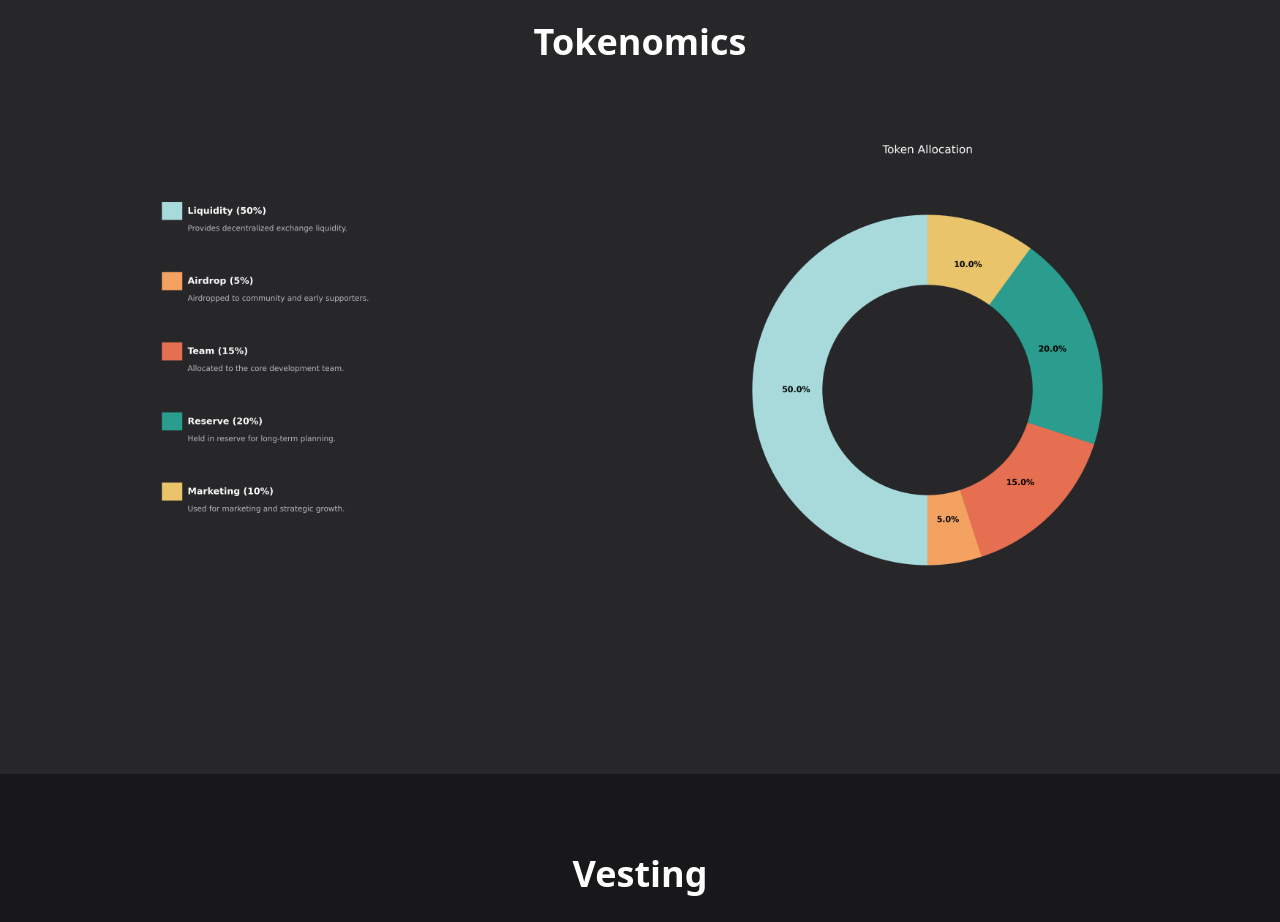
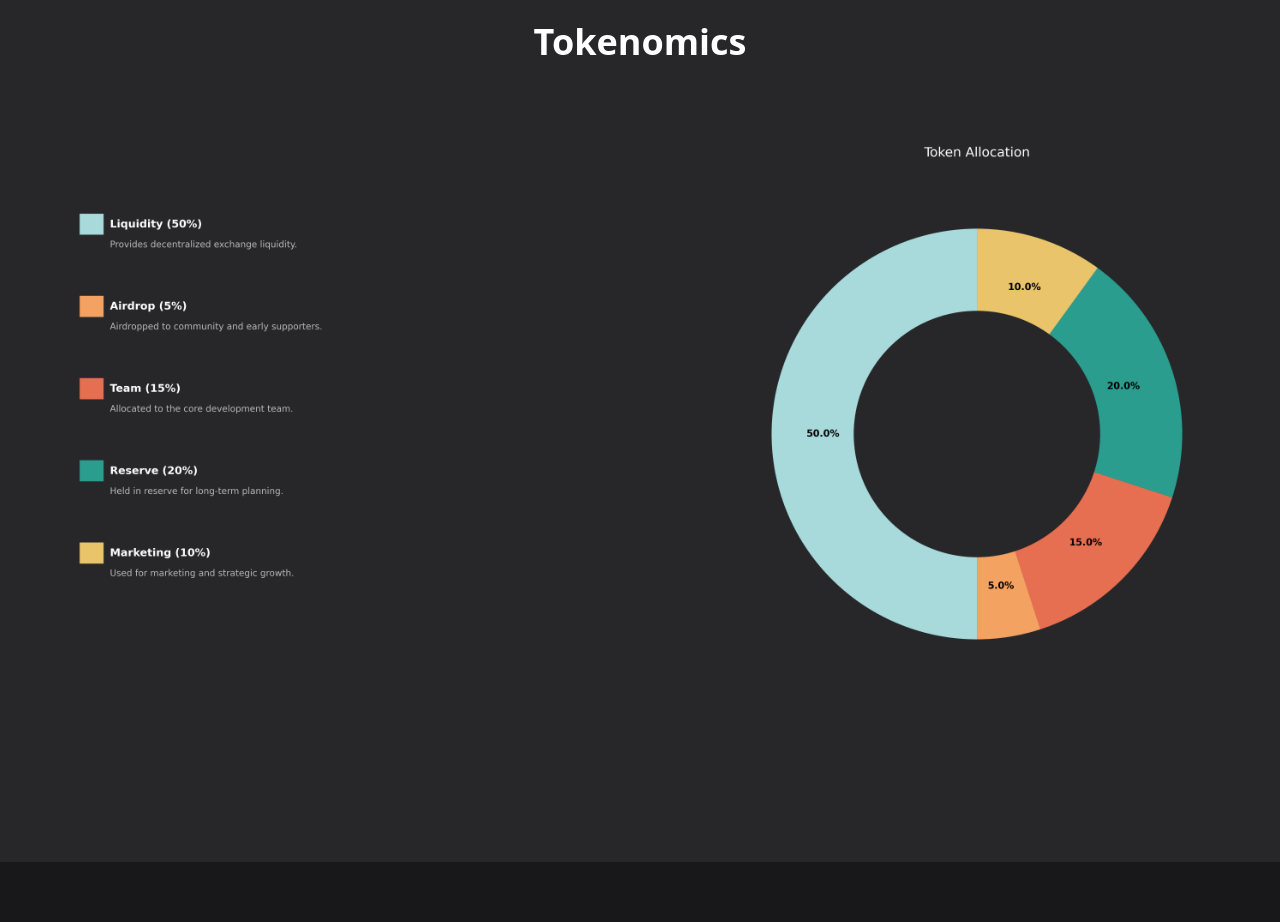
Before and after one commit to PAKmeme/dump25.io-site, a Next.js app: page / in a window 1280 px wide. Shown: the part 960-1882 px from the top of the page. Built offline with nearby package versions, Linux system fonts and the light colour scheme.

Commit message:
Update page.tsx

```diff
--- a/app/page.tsx
+++ b/app/page.tsx
@@ -48,14 +48,13 @@ export default function Home() {
         <h2 className="text-4xl font-bold mb-6 text-center">Tokenomics</h2>
         <ul className="text-gray-300 max-w-xl mx-auto text-lg space-y-2">
        </ul>
-     <div className="flex justify-center py-12 px-4">
+    <div className="flex justify-center py-12 px-4">
   <img
     src="/tokenomics.png"
     alt="Token Allocation"
-    className="w-full max-w-5xl"
+    className="w-full max-w-7xl"
   />
 </div>
-
 
       </section>
 
```
